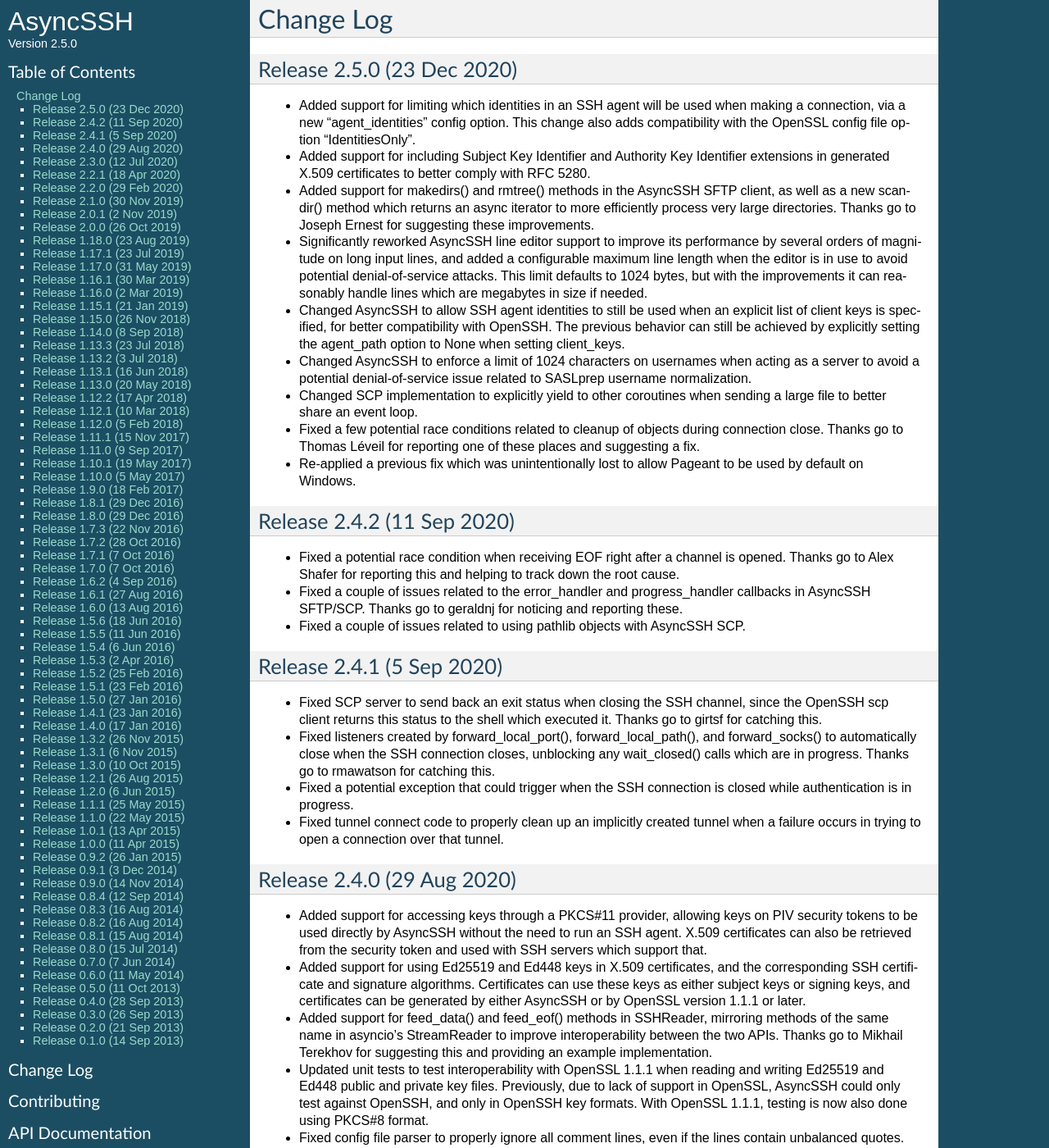
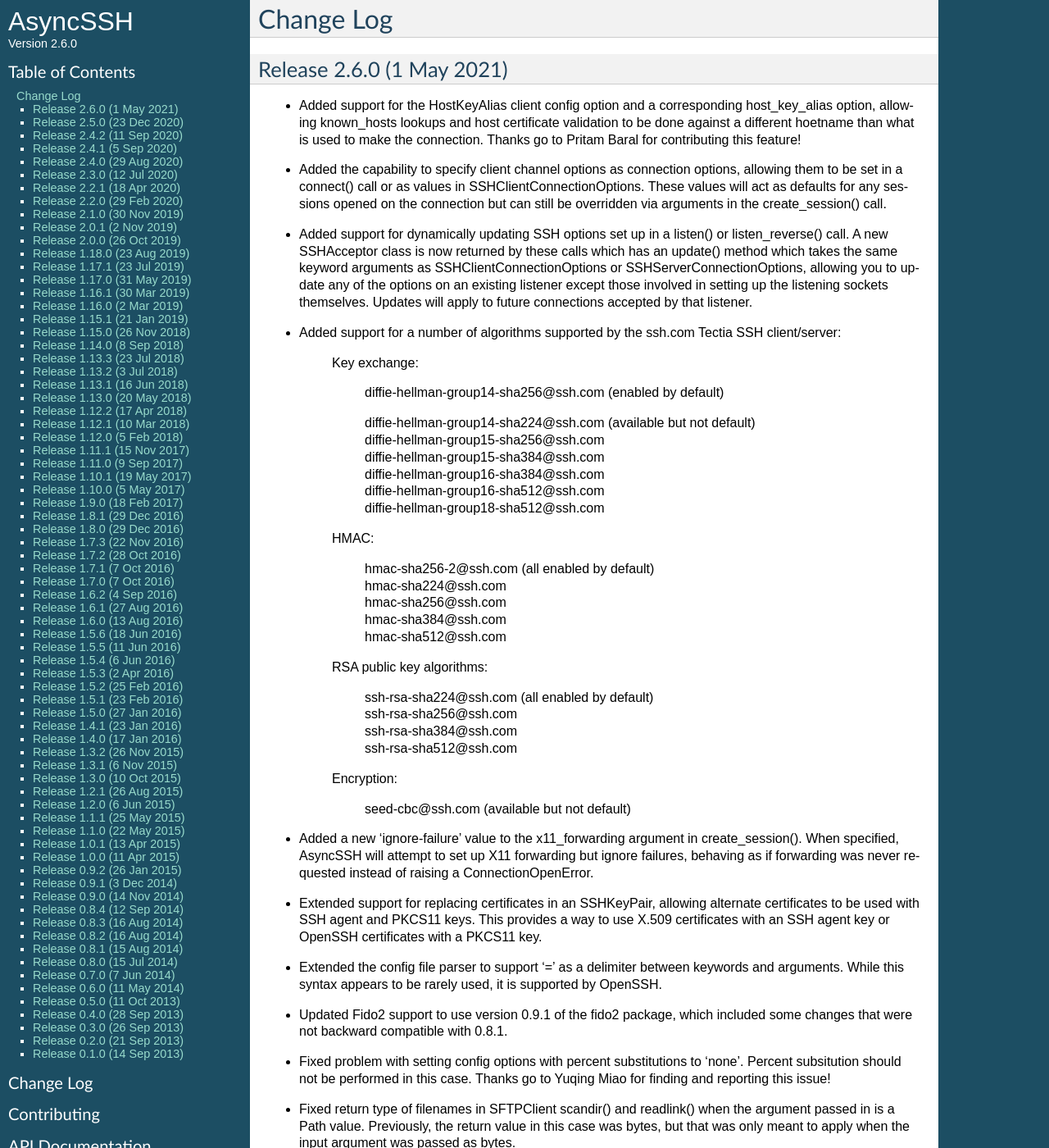
Before and after one commit to ronf/asyncssh, a Sphinx documentation site: the page built from docs/changes.rst, in a window 1280 px wide and 1400 px high. Shown: the whole window at 82% size. Built offline with Sphinx 7.4.7, drawn with Linux system fonts in a browser that asks for light colours; some of the changed text lies outside the part shown.

Commit message:
Bump version number up to 2.6.0 and update change log

```diff
--- a/asyncssh/version.py
+++ b/asyncssh/version.py
@@ -26,4 +26,4 @@ __author_email__ = 'ronf@timeheart.net'
 
 __url__ = 'http://asyncssh.timeheart.net'
 
-__version__ = '2.5.0'
+__version__ = '2.6.0'
--- a/docs/changes.rst
+++ b/docs/changes.rst
@@ -2,6 +2,105 @@
 
 Change Log
 ==========
+
+Release 2.6.0 (1 May 2021)
+--------------------------
+
+* Added support for the HostKeyAlias client config option and a
+  corresponding host_key_alias option, allowing known_hosts lookups
+  and host certificate validation to be done against a different
+  hoetname than what is used to make the connection. Thanks go to
+  Pritam Baral for contributing this feature!
+
+* Added the capability to specify client channel options as connection
+  options, allowing them to be set in a connect() call or as values in
+  SSHClientConnectionOptions. These values will act as defaults for
+  any sessions opened on the connection but can still be overridden
+  via arguments in the create_session() call.
+
+* Added support for dynamically updating SSH options set up in a
+  listen() or listen_reverse() call. A new SSHAcceptor class is now
+  returned by these calls which has an update() method which takes
+  the same keyword arguments as SSHClientConnectionOptions or
+  SSHServerConnectionOptions, allowing you to update any of the
+  options on an existing listener except those involved in setting
+  up the listening sockets themselves. Updates will apply to future
+  connections accepted by that listener.
+
+* Added support for a number of algorithms supported by the ssh.com
+  Tectia SSH client/server:
+
+    Key exchange:
+
+      | diffie-hellman-group14-sha256\@ssh.com (enabled by default)
+
+      | diffie-hellman-group14-sha224\@ssh.com (available but not default)
+      | diffie-hellman-group15-sha256\@ssh.com
+      | diffie-hellman-group15-sha384\@ssh.com
+      | diffie-hellman-group16-sha384\@ssh.com
+      | diffie-hellman-group16-sha512\@ssh.com
+      | diffie-hellman-group18-sha512\@ssh.com
+
+    HMAC:
+
+      | hmac-sha256-2\@ssh.com     (all enabled by default)
+      | hmac-sha224\@ssh.com
+      | hmac-sha256\@ssh.com
+      | hmac-sha384\@ssh.com
+      | hmac-sha512\@ssh.com
+
+    RSA public key algorithms:
+
+      | ssh-rsa-sha224\@ssh.com    (all enabled by default)
+      | ssh-rsa-sha256\@ssh.com
+      | ssh-rsa-sha384\@ssh.com
+      | ssh-rsa-sha512\@ssh.com
+
+    Encryption:
+
+      | seed-cbc\@ssh.com          (available but not default)
+
+* Added a new 'ignore-failure' value to the x11_forwarding argument in
+  create_session(). When specified, AsyncSSH will attempt to set up X11
+  forwarding but ignore failures, behaving as if forwarding was never
+  requested instead of raising a ConnectionOpenError.
+
+* Extended support for replacing certificates in an SSHKeyPair, allowing
+  alternate certificates to be used with SSH agent and PKCS11 keys. This
+  provides a way to use X.509 certificates with an SSH agent key or
+  OpenSSH certificates with a PKCS11 key.
+
+* Extended the config file parser to support '=' as a delimiter between
+  keywords and arguments. While this syntax appears to be rarely used,
+  it is supported by OpenSSH.
+
+* Updated Fido2 support to use version 0.9.1 of the fido2 package,
+  which included some changes that were not backward compatible with
+  0.8.1.
+
+* Fixed problem with setting config options with percent substitutions
+  to 'none'. Percent subsitution should not be performed in this case.
+  Thanks go to Yuqing Miao for finding and reporting this issue!
+
+* Fixed return type of filenames in SFTPClient scandir() and readlink()
+  when the argument passed in is a Path value. Previously, the return
+  value in this case was bytes, but that was only meant to apply when the
+  input argument was passed as bytes.
+
+* Fixed a race condition related to closing a channel before it is fully
+  open, preventing a client from potentially hanging forever if a
+  session was closed while the client was still attempting to request a
+  PTY or make other requests as part of opening the session.
+
+* Fixed a potential race condition related to making parallel calls to
+  SFTPClient makedirs() which try to create the same directory or a
+  common parent directory.
+
+* Fixed RFC 4716 parser to allow colons in header values.
+
+* Improved error message when AsyncSSH is unable to get the local
+  username on a client. Thanks go to Matthew Plachter for reporting
+  this issue.
 
 Release 2.5.0 (23 Dec 2020)
 ---------------------------
```
